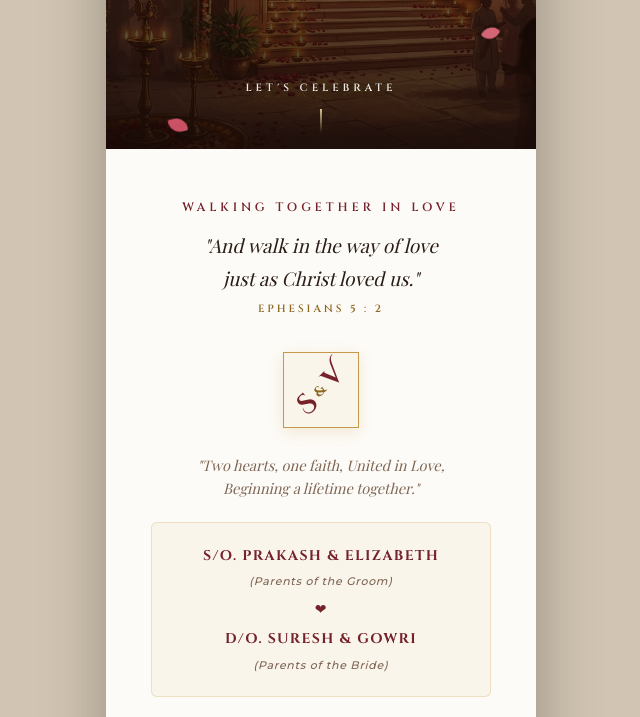
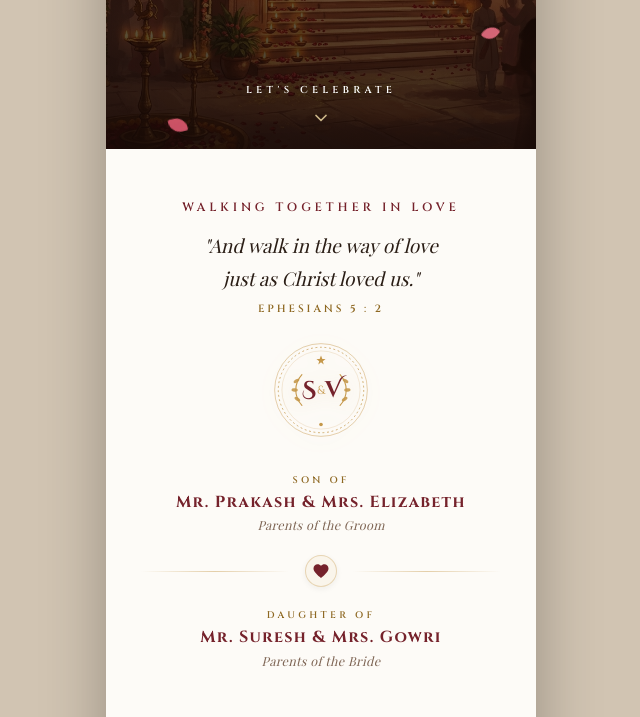
Before and after one commit to Laks-D/WI, a plain HTML site: page index.html in a window 1280 px wide. Shown: the part 491-1208 px from the top of the page, without its empty margins (319-959 px from the left). Drawn offline with nearby package versions, Linux system fonts and the light colour scheme; a web font is replaced by a local one.

Commit message:
refactor: refined monogram seal, aesthetic chevron, elegant open lineage typography, unified family badges

```diff
--- a/index.html
+++ b/index.html
@@ -129,19 +129,6 @@ body {
   100% { transform: translateY(115vh) rotate(360deg) scale(1.1); opacity: 0; }
 }
 
-/* Top Sacred Cross & Laurel Emblem */
-.gate-top-bar {
-  position: relative;
-  z-index: 3;
-  margin-top: 6px;
-}
-.gate-cross-icon {
-  width: 52px;
-  height: 52px;
-  margin: 0 auto;
-  filter: drop-shadow(0 2px 10px rgba(0,0,0,0.7));
-}
-
 /* Center Wedding Invitation Calligraphy */
 .gate-center-content {
   position: relative;
@@ -189,36 +176,39 @@ body {
   padding-bottom: 8px;
 }
 .gate-scroll-cue {
-  display: flex;
+  display: inline-flex;
   flex-direction: column;
   align-items: center;
-  gap: 6px;
-  opacity: 0.9;
+  gap: 8px;
   cursor: pointer;
-  transition: opacity 0.25s, transform 0.25s;
+  transition: transform 0.25s ease, opacity 0.25s ease;
 }
 .gate-scroll-cue:hover {
-  opacity: 1;
   transform: translateY(2px);
 }
 .gate-scroll-cue span {
   font-family: 'Cinzel', serif;
-  font-size: 10.5px;
-  font-weight: 600;
-  letter-spacing: 0.38em;
+  font-size: 10px;
+  font-weight: 600;
+  letter-spacing: 0.42em;
   color: #FFFFFF;
   text-transform: uppercase;
-  text-shadow: 0 2px 8px rgba(0,0,0,0.6);
-}
-.gate-scroll-line {
-  width: 1.5px;
-  height: 24px;
-  background: linear-gradient(180deg, var(--gold-light), transparent);
-  animation: scrollDown 2s infinite ease-in-out;
-}
-@keyframes scrollDown {
-  0%, 100% { transform: translateY(0); opacity: 0.35; }
-  50% { transform: translateY(8px); opacity: 1; }
+  text-shadow: 0 2px 10px rgba(0,0,0,0.85);
+}
+.gate-scroll-indicator {
+  display: flex;
+  align-items: center;
+  justify-content: center;
+  animation: bounceChevron 2.2s infinite ease-in-out;
+}
+.gate-scroll-chevron {
+  width: 20px;
+  height: 20px;
+  filter: drop-shadow(0 2px 6px rgba(0,0,0,0.8));
+}
+@keyframes bounceChevron {
+  0%, 100% { transform: translateY(0); opacity: 0.7; }
+  50% { transform: translateY(5px); opacity: 1; }
 }
 
 /* ═══════════════════════════════════════
@@ -262,78 +252,79 @@ body {
   margin-bottom: 24px;
 }
 
-.monogram-diamond-crest {
-  display: inline-flex;
+.monogram-seal-wrap {
+  display: flex;
   align-items: center;
   justify-content: center;
-  width: 76px;
-  height: 76px;
-  border: 1.5px solid var(--gold);
-  transform: rotate(45deg);
-  margin: 12px auto 26px;
-  background: var(--cream);
-  box-shadow: 0 4px 14px rgba(197, 152, 74, 0.2);
-}
-.monogram-inner-text {
-  transform: rotate(-45deg);
-  font-family: 'Cinzel Decorative', serif;
-  font-size: 26px;
+  margin: 10px auto 26px;
+}
+.monogram-royal-crest {
+  width: 100px;
+  height: 100px;
+  filter: drop-shadow(0 3px 10px rgba(197, 152, 74, 0.22));
+  transition: transform 0.3s ease;
+}
+.monogram-royal-crest:hover {
+  transform: scale(1.03);
+}
+
+/* Luxury Lineage Pedigree Stationery (No clunky box) */
+.lineage-pedigree {
+  max-width: 360px;
+  margin: 28px auto 6px;
+  text-align: center;
+  position: relative;
+}
+.lineage-branch {
+  padding: 6px 12px;
+}
+.lineage-label {
+  font-family: 'Cinzel', serif;
+  font-size: 9.5px;
+  font-weight: 600;
+  letter-spacing: 0.35em;
+  color: var(--gold-dark);
+  text-transform: uppercase;
+  margin-bottom: 5px;
+}
+.lineage-family-names {
+  font-family: 'Cinzel', serif;
+  font-size: 16px;
   font-weight: 700;
+  letter-spacing: 0.08em;
   color: var(--maroon);
-  letter-spacing: 0.05em;
+  line-height: 1.35;
+}
+.lineage-subtext {
+  font-family: 'Playfair Display', serif;
+  font-style: italic;
+  font-size: 12.5px;
+  color: var(--text-muted);
+  margin-top: 3px;
+  letter-spacing: 0.03em;
+}
+.lineage-connector {
   display: flex;
   align-items: center;
-  gap: 3px;
-}
-.monogram-inner-text span {
-  font-size: 14px;
-  color: var(--gold-dark);
-  font-family: 'Cinzel', serif;
-}
-
-.intro-lifetime-quote {
-  font-family: 'Playfair Display', serif;
-  font-style: italic;
-  font-size: 14.5px;
-  color: var(--text-muted);
-  line-height: 1.6;
-  margin-bottom: 22px;
-}
-
-.parents-box {
-  font-family: 'Montserrat', sans-serif;
-  font-size: 12px;
-  font-weight: 500;
-  letter-spacing: 0.06em;
-  color: #2E1F16;
-  line-height: 1.9;
+  justify-content: center;
+  gap: 16px;
+  margin: 16px 0;
+}
+.lineage-hairline {
+  flex: 1;
+  height: 1px;
+  background: linear-gradient(90deg, transparent, rgba(197, 152, 74, 0.45), transparent);
+}
+.lineage-badge-icon {
+  display: flex;
+  align-items: center;
+  justify-content: center;
+  width: 32px;
+  height: 32px;
+  border-radius: 50%;
   background: var(--cream);
-  padding: 20px 18px;
-  border-radius: 6px;
-  border: 1px solid rgba(197, 152, 74, 0.25);
-  max-width: 340px;
-  margin: 0 auto;
-}
-.parents-box strong {
-  font-family: 'Cinzel', serif;
-  font-size: 14px;
-  font-weight: 700;
-  letter-spacing: 0.1em;
-  color: var(--maroon);
-  display: block;
-}
-.parents-sub {
-  font-size: 11px;
-  font-style: italic;
-  color: var(--text-muted);
-  display: block;
-  margin-top: 2px;
-}
-.heart-divider {
-  font-size: 14px;
-  color: var(--maroon);
-  margin: 10px 0;
-  line-height: 1;
+  border: 1px solid rgba(197, 152, 74, 0.35);
+  box-shadow: 0 2px 6px rgba(42, 29, 21, 0.06);
 }
 
 /* ═══════════════════════════════════════
@@ -776,21 +767,22 @@ body {
   margin: 0 auto 24px;
 }
 .circle-badge {
-  background: var(--cream);
-  border: 1px solid rgba(197, 152, 74, 0.4);
-  padding: 8px 16px;
-  border-radius: 20px;
+  background: var(--white);
+  border: 1.2px solid rgba(197, 152, 74, 0.45);
+  padding: 9px 18px;
+  border-radius: 24px;
   font-family: 'Montserrat', sans-serif;
   font-size: 11.5px;
   font-weight: 500;
   color: var(--text-main);
   letter-spacing: 0.04em;
-  box-shadow: 0 2px 6px rgba(42, 29, 21, 0.04);
-}
-.circle-badge.highlight {
-  background: var(--warm-sand);
+  box-shadow: 0 3px 8px rgba(42, 29, 21, 0.05);
+  transition: transform 0.2s ease, border-color 0.2s ease, box-shadow 0.2s ease;
+}
+.circle-badge:hover {
+  transform: translateY(-2px);
   border-color: var(--gold-dark);
-  font-weight: 600;
+  box-shadow: 0 6px 14px rgba(117, 34, 43, 0.12);
 }
 
 /* ═══════════════════════════════════════
@@ -1119,25 +1111,6 @@ body {
       <div class="petal p5"></div>
     </div>
 
-    <!-- Top Sacred Christian Cross & Laurel Wreath -->
-    <div class="gate-top-bar rv">
-      <svg class="gate-cross-icon" viewBox="0 0 54 54" fill="none" xmlns="http://www.w3.org/2000/svg">
-        <!-- Latin Cross with Laurel/Olive Branches (Matching Page 1 of Official PDF) -->
-        <circle cx="27" cy="27" r="25" stroke="#EBD5A0" stroke-width="1.2" opacity="0.85"/>
-        <!-- Latin Cross -->
-        <path d="M27 12 L27 40" stroke="#FFFFFF" stroke-width="2.6" stroke-linecap="round"/>
-        <path d="M18 20 L36 20" stroke="#FFFFFF" stroke-width="2.6" stroke-linecap="round"/>
-        <!-- Left Laurel Leaves -->
-        <path d="M19 36 C16 32 16 26 20 22" stroke="#EBD5A0" stroke-width="1.3" stroke-linecap="round"/>
-        <circle cx="16" cy="30" r="1.8" fill="#EBD5A0"/>
-        <circle cx="18" cy="25" r="1.8" fill="#EBD5A0"/>
-        <!-- Right Laurel Leaves -->
-        <path d="M35 36 C38 32 38 26 34 22" stroke="#EBD5A0" stroke-width="1.3" stroke-linecap="round"/>
-        <circle cx="38" cy="30" r="1.8" fill="#EBD5A0"/>
-        <circle cx="36" cy="25" r="1.8" fill="#EBD5A0"/>
-      </svg>
-    </div>
-
     <!-- Center Wedding Invitation Announcement -->
     <div class="gate-center-content rv d1">
       <div class="gate-inv-subtitle">
@@ -1151,11 +1124,15 @@ body {
       <div class="gate-script-names">Varsha</div>
     </div>
 
-    <!-- Bottom "Let's Celebrate" Cue -->
+    <!-- Bottom "Let's Celebrate" Cue with Aesthetic Chevron -->
     <div class="gate-bottom-strip rv d2">
       <div class="gate-scroll-cue" onclick="scrollToIntro()">
         <span>LET'S CELEBRATE</span>
-        <div class="gate-scroll-line"></div>
+        <div class="gate-scroll-indicator">
+          <svg class="gate-scroll-chevron" viewBox="0 0 24 24" fill="none" xmlns="http://www.w3.org/2000/svg">
+            <path d="M6 9L12 15L18 9" stroke="#EBD5A0" stroke-width="2" stroke-linecap="round" stroke-linejoin="round"/>
+          </svg>
+        </div>
       </div>
     </div>
   </header>
@@ -1172,24 +1149,58 @@ body {
     </p>
     <div class="intro-verse-ref rv d1">Ephesians 5 : 2</div>
 
-    <!-- Diamond Laurel Crest Monogram (Exact from PDF Page 2) -->
-    <div class="monogram-diamond-crest rv d1">
-      <div class="monogram-inner-text">
-        S<span>&amp;</span>V
+    <!-- Bespoke Royal Monogram Seal -->
+    <div class="monogram-seal-wrap rv d1">
+      <svg class="monogram-royal-crest" viewBox="0 0 110 110" fill="none" xmlns="http://www.w3.org/2000/svg">
+        <!-- Outer hairline ring -->
+        <circle cx="55" cy="55" r="51" stroke="#C5984A" stroke-width="0.8" opacity="0.6"/>
+        <!-- Inner beaded ring -->
+        <circle cx="55" cy="55" r="47" stroke="#C5984A" stroke-width="1" stroke-dasharray="2 3" opacity="0.85"/>
+        <!-- Innermost subtle solid ring -->
+        <circle cx="55" cy="55" r="43" stroke="#C5984A" stroke-width="0.5" opacity="0.4"/>
+        <!-- Left Olive/Laurel Wreath -->
+        <path d="M34 72 C25 62 25 48 34 38" stroke="#C5984A" stroke-width="1.2" stroke-linecap="round"/>
+        <ellipse cx="28" cy="45" rx="3.5" ry="1.8" transform="rotate(-30 28 45)" fill="#C5984A" opacity="0.9"/>
+        <ellipse cx="26" cy="55" rx="3.5" ry="1.8" transform="rotate(5 26 55)" fill="#C5984A" opacity="0.9"/>
+        <ellipse cx="29" cy="65" rx="3.5" ry="1.8" transform="rotate(35 29 65)" fill="#C5984A" opacity="0.9"/>
+        <!-- Right Olive/Laurel Wreath -->
+        <path d="M76 72 C85 62 85 48 76 38" stroke="#C5984A" stroke-width="1.2" stroke-linecap="round"/>
+        <ellipse cx="82" cy="45" rx="3.5" ry="1.8" transform="rotate(30 82 45)" fill="#C5984A" opacity="0.9"/>
+        <ellipse cx="84" cy="55" rx="3.5" ry="1.8" transform="rotate(-5 84 55)" fill="#C5984A" opacity="0.9"/>
+        <ellipse cx="81" cy="65" rx="3.5" ry="1.8" transform="rotate(-35 81 65)" fill="#C5984A" opacity="0.9"/>
+        <!-- Top star & bottom flourish dot -->
+        <polygon points="55,17 56.5,21 60,21 57,23.5 58,27 55,24.5 52,27 53,23.5 50,21 53.5,21" fill="#C5984A"/>
+        <circle cx="55" cy="93" r="2" fill="#C5984A"/>
+        <!-- Letters S & V in regal Roman Serif -->
+        <text x="42" y="63" font-family="'Cinzel Decorative', 'Cinzel', serif" font-size="25" font-weight="700" fill="#75222B" text-anchor="middle">S</text>
+        <text x="55" y="59" font-family="'Cinzel', serif" font-size="13" font-weight="400" fill="#C5984A" text-anchor="middle">&amp;</text>
+        <text x="68" y="63" font-family="'Cinzel Decorative', 'Cinzel', serif" font-size="25" font-weight="700" fill="#75222B" text-anchor="middle">V</text>
+      </svg>
+    </div>
+
+    <!-- Luxury Lineage Pedigree (Bespoke Letterpress Announcement) -->
+    <div class="lineage-pedigree rv d2">
+      <div class="lineage-branch">
+        <div class="lineage-label">Son of</div>
+        <h3 class="lineage-family-names">Mr. Prakash &amp; Mrs. Elizabeth</h3>
+        <div class="lineage-subtext">Parents of the Groom</div>
       </div>
-    </div>
-
-    <p class="intro-lifetime-quote rv d2">
-      "Two hearts, one faith, United in Love,<br>Beginning a lifetime together."
-    </p>
-
-    <!-- Family Parents Lineage from PDF -->
-    <div class="parents-box rv d2">
-      <strong>S/O. PRAKASH &amp; ELIZABETH</strong>
-      <span class="parents-sub">(Parents of the Groom)</span>
-      <div class="heart-divider">❤</div>
-      <strong>D/O. SURESH &amp; GOWRI</strong>
-      <span class="parents-sub">(Parents of the Bride)</span>
+
+      <div class="lineage-connector">
+        <span class="lineage-hairline"></span>
+        <div class="lineage-badge-icon">
+          <svg width="18" height="18" viewBox="0 0 24 24" fill="none" xmlns="http://www.w3.org/2000/svg">
+            <path d="M12 21.35l-1.45-1.32C5.4 15.36 2 12.28 2 8.5 2 5.42 4.42 3 7.5 3c1.74 0 3.41.81 4.5 2.09C13.09 3.81 14.76 3 16.5 3 19.58 3 22 5.42 22 8.5c0 3.78-3.4 6.86-8.55 11.54L12 21.35z" fill="var(--maroon)"/>
+          </svg>
+        </div>
+        <span class="lineage-hairline"></span>
+      </div>
+
+      <div class="lineage-branch">
+        <div class="lineage-label">Daughter of</div>
+        <h3 class="lineage-family-names">Mr. Suresh &amp; Mrs. Gowri</h3>
+        <div class="lineage-subtext">Parents of the Bride</div>
+      </div>
     </div>
   </section>
 
@@ -1354,10 +1365,10 @@ body {
     </p>
 
     <div class="circle-grid rv d2">
-      <div class="circle-badge highlight">Sugirtha &amp; Family</div>
-      <div class="circle-badge highlight">Selsha &amp; Family</div>
+      <div class="circle-badge">Sugirtha &amp; Family</div>
+      <div class="circle-badge">Selsha &amp; Family</div>
       <div class="circle-badge">Simon</div>
-      <div class="circle-badge highlight">Prince &amp; Family</div>
+      <div class="circle-badge">Prince &amp; Family</div>
       <div class="circle-badge">Mani</div>
       <div class="circle-badge">Manoj</div>
       <div class="circle-badge">Augustine</div>
```
